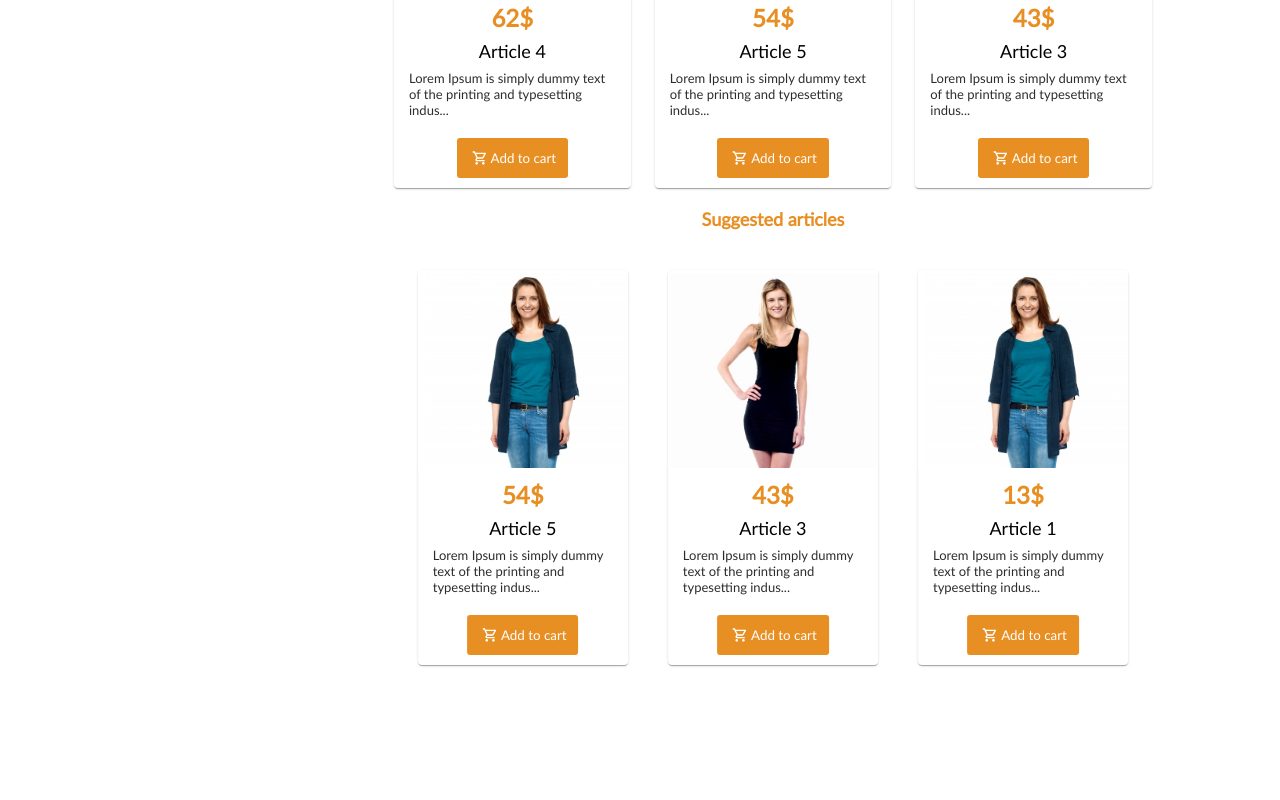
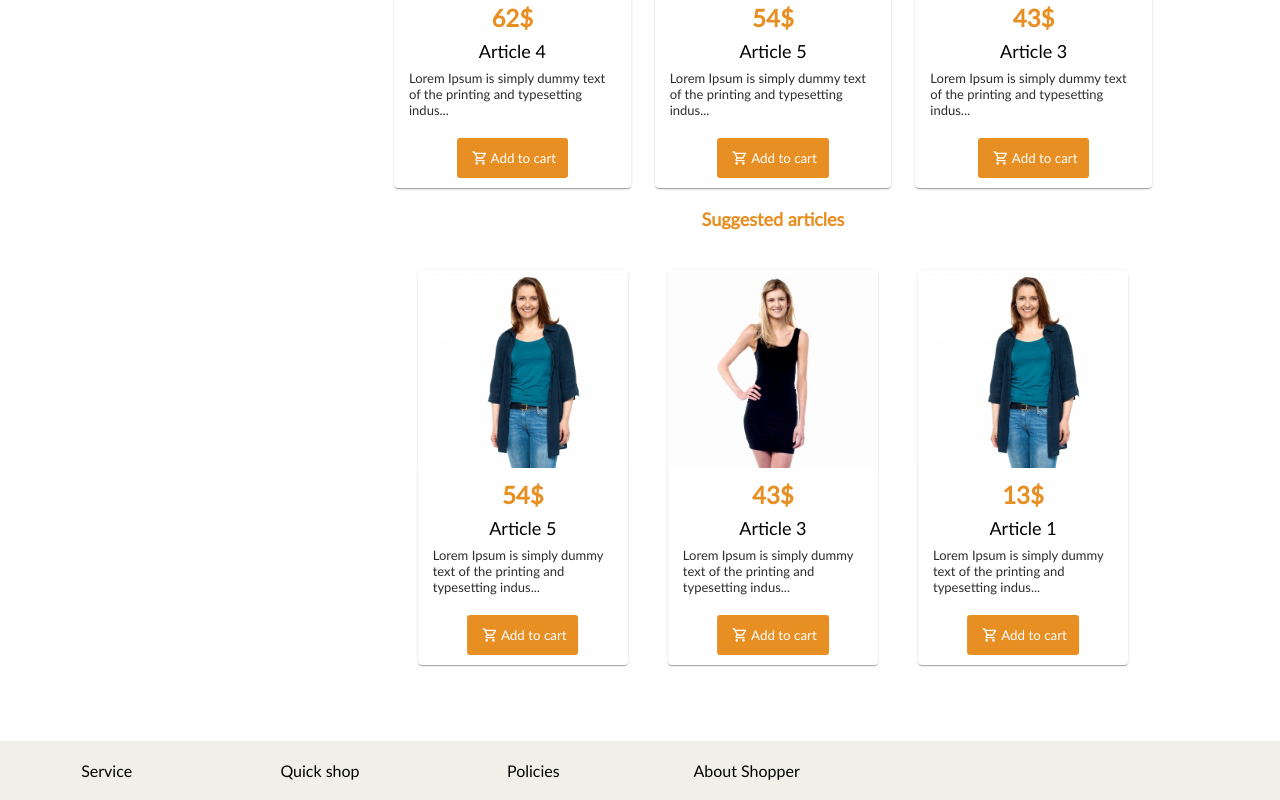
Before and after one commit to Mazo26/nit, a React (Create React App) app in the folder nitshop/: page / in a window 1280 px wide. Shown: the part 1303-2103 px from the top of the page. Before the commit the page ends 2044 px from the top, so only its background shows below. Built offline with nearby package versions, Linux system fonts and the light colour scheme.

Commit message:
addec react-router-dom and footer styled

```diff
--- a/nitshop/package.json
+++ b/nitshop/package.json
@@ -13,6 +13,7 @@
     "react": "^18.2.0",
     "react-dom": "^18.2.0",
     "react-responsive-carousel": "^3.2.23",
+    "react-router-dom": "^6.9.0",
     "react-scripts": "5.0.1",
     "styled-components": "^5.3.6",
     "web-vitals": "^2.1.4"
--- a/nitshop/src/App.css
+++ b/nitshop/src/App.css
@@ -97,3 +97,7 @@
 *{
   font-family: 'LatoRegular';
 }
+
+a{
+  text-decoration: none;
+}
--- a/nitshop/src/App.jsx
+++ b/nitshop/src/App.jsx
@@ -21,12 +21,25 @@
 import "./assets/fonts/Montserrat-ExtraBold.ttf";
 import "./assets/fonts/Montserrat-ExtraLight.ttf";
 
+import { createBrowserRouter, RouterProvider } from "react-router-dom";
+import HomePageScreen from "./Screens/HomePageScreen/HomePageScreen";
+import ShopScreen from "./Screens/ShopScreen/ShopScreen";
+
 const App = () => {
+  const router = createBrowserRouter([
+    {
+      path: "/",
+      element: <HomePageScreen />,
+    },
+    {
+      path: "/shop",
+      element: <ShopScreen />,
+    },
+  ]);
+
   return (
     <>
-      <Navigation />
-      <Slider />
-      <ProductsHomePage />
+      <RouterProvider router={router} />
     </>
   );
 };
--- /dev/null
+++ b/nitshop/src/Screens/HomePageScreen/HomePageScreen.jsx
@@ -0,0 +1,16 @@
+import React from "react";
+import Navigation from "../../Templates/Navigation/Navigation";
+import Slider from "../../Templates/Slider/Slider";
+import ProductsHomePage from "../../Templates/ProductsHomePage/ProductsHomePage";
+import Footer from "../../Templates/Footer/Footer";
+
+const HomePageScreen = () => (
+  <>
+    <Navigation />
+    <Slider />
+    <ProductsHomePage />
+    <Footer />
+  </>
+);
+
+export default HomePageScreen;
--- /dev/null
+++ b/nitshop/src/Screens/ShopScreen/ShopScreen.jsx
@@ -0,0 +1,13 @@
+import React from "react";
+import Navigation from "../../Templates/Navigation/Navigation";
+
+const ShopScreen = () => {
+  return (
+    <>
+      <Navigation />
+      <div>ShopScreen</div>
+    </>
+  );
+};
+
+export default ShopScreen;
--- a/nitshop/src/Templates/Footer/Footer.jsx
+++ b/nitshop/src/Templates/Footer/Footer.jsx
@@ -0,0 +1,12 @@
+import React from "react";
+import FooterLinkBar from "./FooterLinkBar";
+
+const Footer = () => {
+  return (
+    <>
+      <FooterLinkBar />
+    </>
+  );
+};
+
+export default Footer;
--- /dev/null
+++ b/nitshop/src/Templates/Footer/FooterLinkBar.jsx
@@ -0,0 +1,47 @@
+import React from "react";
+import Text from "../../components/Text/Text";
+import SimplifiedDiv from "../../components/SimplifiedDiv/SimplifiedDiv";
+import { colors } from "../../util/theme";
+import { Grid } from "@mui/material";
+
+const FooterLinkBar = () => {
+  const styles = {
+    mainHolder: {
+      backgroundColor: colors.secondColor,
+      padding: "20px 0px",
+    },
+    headingText: {
+      textAlign: "center",
+    },
+  };
+
+  return (
+    <SimplifiedDiv style={styles.mainHolder}>
+      <Grid container direction='row'>
+        <Grid item md={2} lg={2}>
+          <SimplifiedDiv>
+            <Text style={styles.headingText}>Service</Text>
+          </SimplifiedDiv>
+        </Grid>
+        <Grid item md={2} lg={2}>
+          <SimplifiedDiv>
+            <Text style={styles.headingText}>Quick shop</Text>
+          </SimplifiedDiv>
+        </Grid>
+        <Grid item md={2} lg={2}>
+          <SimplifiedDiv>
+            <Text style={styles.headingText}>Policies</Text>
+          </SimplifiedDiv>
+        </Grid>
+        <Grid item md={2} lg={2}>
+          <SimplifiedDiv>
+            <Text style={styles.headingText}>About Shopper</Text>
+          </SimplifiedDiv>
+        </Grid>
+        <Grid item md={2} lg={2}></Grid>
+      </Grid>
+    </SimplifiedDiv>
+  );
+};
+
+export default FooterLinkBar;
--- a/nitshop/src/Templates/Navigation/LinkBar.jsx
+++ b/nitshop/src/Templates/Navigation/LinkBar.jsx
@@ -9,6 +9,7 @@
 import InputAdornment from "@mui/material/InputAdornment";
 import MenuIcon from "@mui/icons-material/Menu";
 import { useState } from "react";
+import { Link } from "react-router-dom";
 
 const styles = {
   navBar: {
@@ -57,11 +58,15 @@
       <Grid container direction='row'>
         <Grid item sm={6} md={6} lg={6}>
           <SimplifiedDiv style={styles.navBar}>
-            <Text style={styles.linksLG}>Home</Text>
-            <Text style={styles.linksLG}>Shop</Text>
-            <Text style={styles.linksLG}>Blog</Text>
-            <Text style={styles.linksLG}>About</Text>
-            <Text style={styles.linksLG}>Kontakt</Text>
+            <Link to='/' style={styles.linksLG}>
+              Home
+            </Link>
+            <Link to='/shop' style={styles.linksLG}>
+              Shop
+            </Link>
+            <Link style={styles.linksLG}>Blog</Link>
+            <Link style={styles.linksLG}>About</Link>
+            <Link style={styles.linksLG}>Kontakt</Link>
           </SimplifiedDiv>
         </Grid>
         <Grid item sm={6} md={6} lg={6}>
--- a/nitshop/src/Templates/Navigation/Navigation.jsx
+++ b/nitshop/src/Templates/Navigation/Navigation.jsx
@@ -7,7 +7,7 @@
 const Navigation = () => {
   return (
     <Grid container direction='row'>
-      <TopRow />
+      <TopRow id='top' />
       <MainBar />
       <LinkBar />
     </Grid>
```
Also changed, not shown: 1 other file (tests, documents, lock files or other folders).
